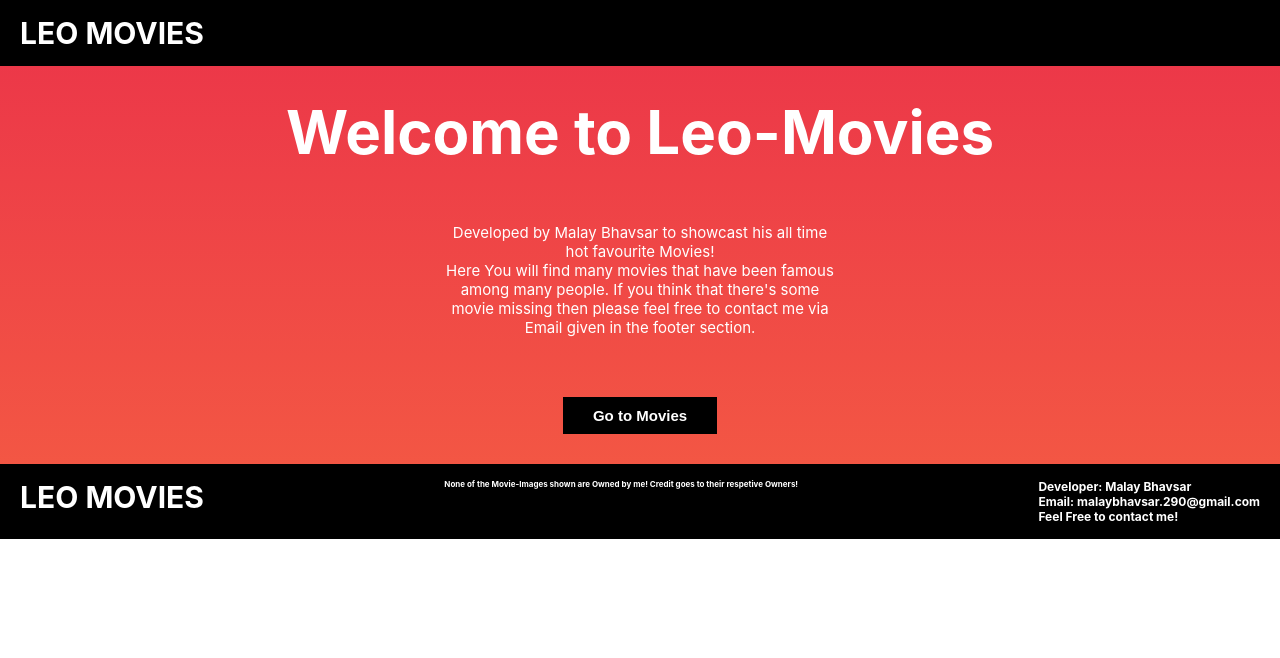
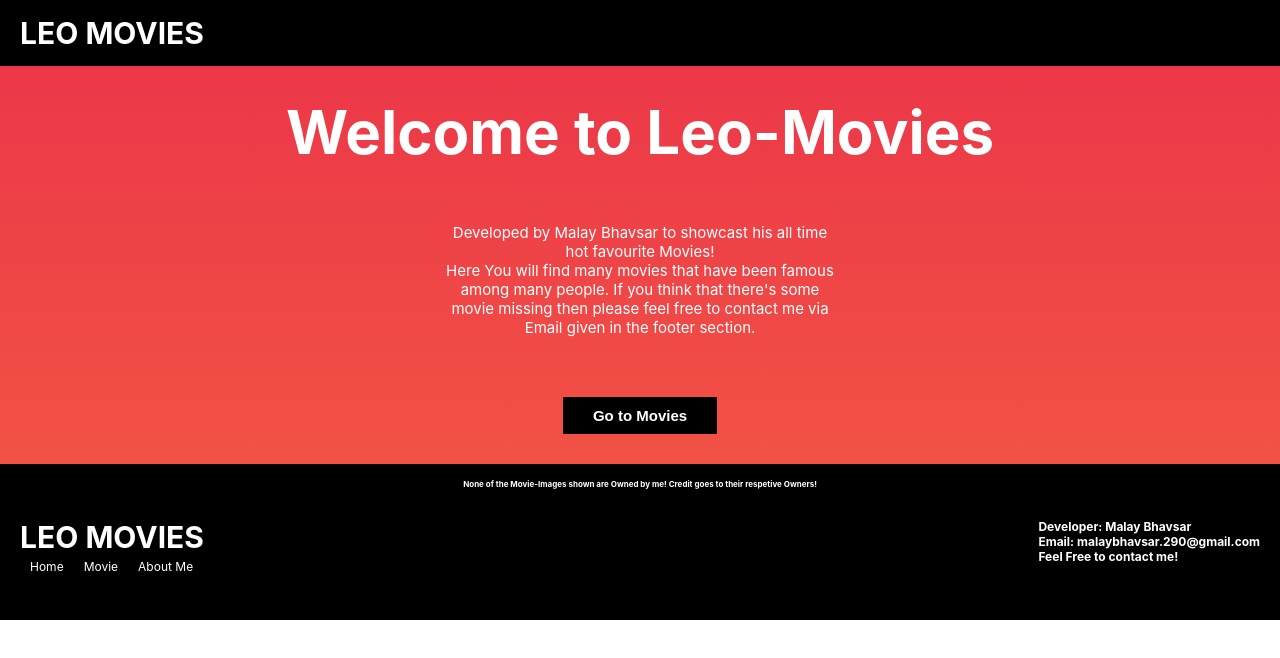
Before and after one commit to Leo-Malay/Leo-Movies-React-JS, a React (Create React App) app: page / in a window 1280 px wide. Shown: the top 658 px of the page. Built offline with nearby package versions, Linux system fonts and the light colour scheme.

Commit message:
Added About Me Page and Redesigned Footer

```diff
--- a/package.json
+++ b/package.json
@@ -2,6 +2,7 @@
     "name": "leo-movies",
     "version": "0.1.0",
     "private": true,
+    "GENERATE_SOURCEMAP": false,
     "dependencies": {
         "@testing-library/jest-dom": "^5.11.10",
         "@testing-library/react": "^11.2.6",
@@ -14,7 +15,7 @@
     },
     "scripts": {
         "start": "react-scripts start",
-        "build": "GENERATE_SOURCEMAP=false react-scripts build",
+        "build": "react-scripts build",
         "test": "react-scripts test",
         "eject": "react-scripts eject"
     },
--- a/src/App.js
+++ b/src/App.js
@@ -3,6 +3,7 @@ import "./CSS/App.css";
 import Home from "./Components/Home";
 import Movie from "./Components/Movie";
 import MovieDetail from "./Components/MovieDetail";
+import AboutMe from "./Components/AboutMe";
 
 const App = () => {
     return (
@@ -18,6 +19,9 @@ const App = () => {
                     <Route exact path="/movie/:id">
                         <MovieDetail />
                     </Route>
+                    <Route exact path="/aboutme">
+                        <AboutMe />
+                    </Route>
                 </Switch>
             </HashRouter>
         </div>
--- a/src/CSS/footer.css
+++ b/src/CSS/footer.css
@@ -8,11 +8,9 @@
 }
 .FooterHead {
     font-size: 30px;
-    text-align: left;
 }
 .AboutMe {
     font-size: 12px;
-    text-align: left;
 }
 .CopyRight {
     font-size: 8px;
@@ -25,9 +23,27 @@
     padding: 0;
     margin: 0;
 }
-.left {
-    float: left;
+.FootLink {
+    font-size: 12px;
+    padding: 5px 10px;
 }
-.right {
-    float: right;
+@media only screen and (max-width: 600px) {
+    .left,
+    .right {
+        width: 100%;
+        text-align: center;
+        padding-top: 30px;
+    }
 }
+@media only screen and (min-width: 600px) {
+    .left {
+        float: left;
+    }
+    .right {
+        float: right;
+    }
+    .left,
+    .right {
+        padding: 30px 0px;
+    }
+}
--- a/src/Components/Footer.js
+++ b/src/Components/Footer.js
@@ -1,11 +1,27 @@
 import React from "react";
+import { Link } from "react-router-dom";
 import "../CSS/footer.css";
 
 const Footer = () => {
     return (
         <div className="FooterContainer">
+            <p className="CopyRight">
+                None of the Movie-Images shown are Owned by me! Credit goes to
+                their respetive Owners!
+            </p>
             <div className="left">
                 <p className="FooterHead">LEO MOVIES</p>
+                <div>
+                    <Link to="/" className="FootLink">
+                        Home
+                    </Link>
+                    <Link to="/movie" className="FootLink">
+                        Movie
+                    </Link>
+                    <Link to="/aboutme" className="FootLink">
+                        About Me
+                    </Link>
+                </div>
             </div>
             <div className="right">
                 <p className="AboutMe">
@@ -16,10 +32,6 @@ const Footer = () => {
                 </p>
                 <p className="AboutMe">Feel Free to contact me!</p>
             </div>
-            <p className="CopyRight">
-                None of the Movie-Images shown are Owned by me! Credit goes to
-                their respetive Owners!
-            </p>
         </div>
     );
 };
```
